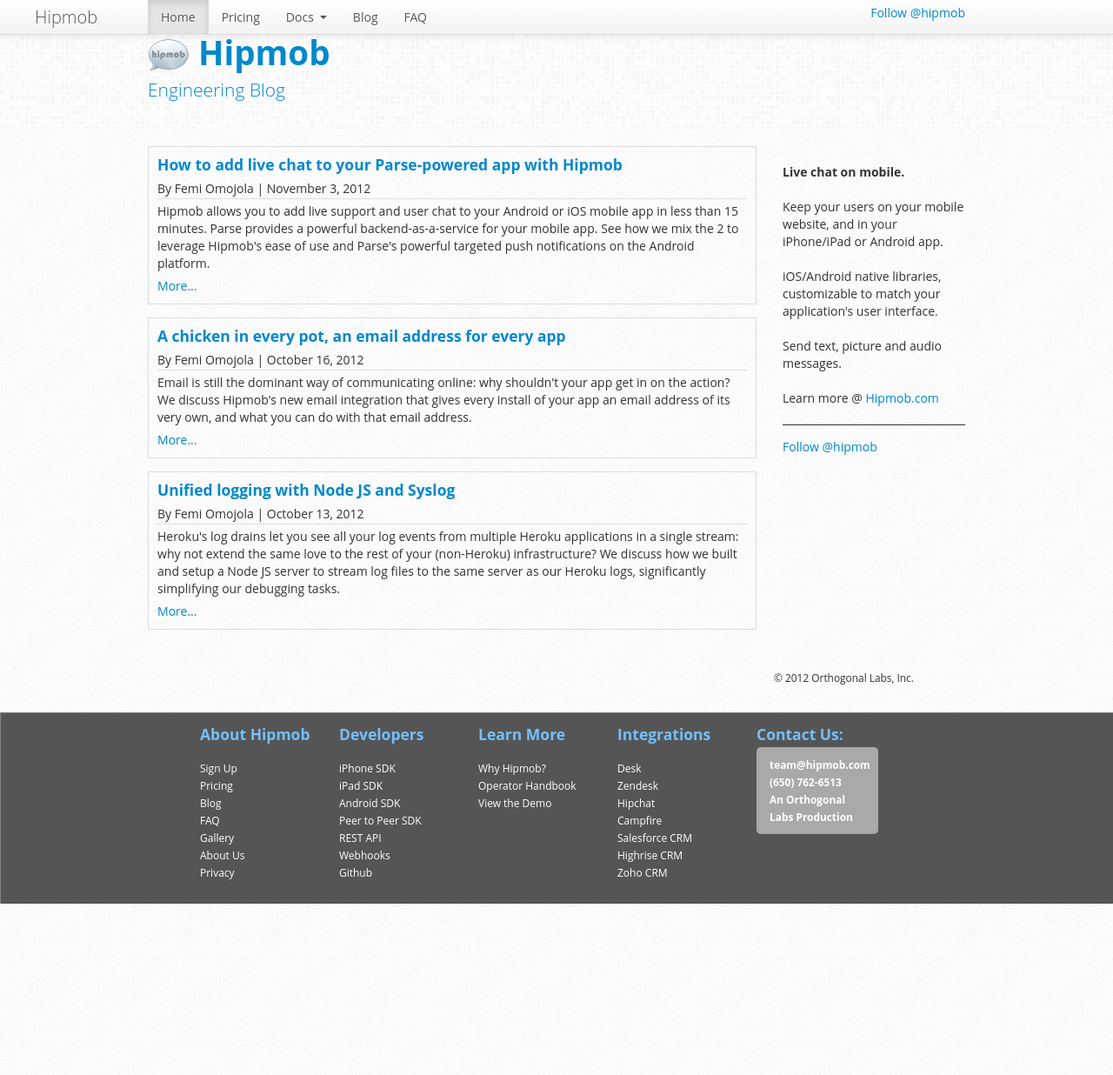
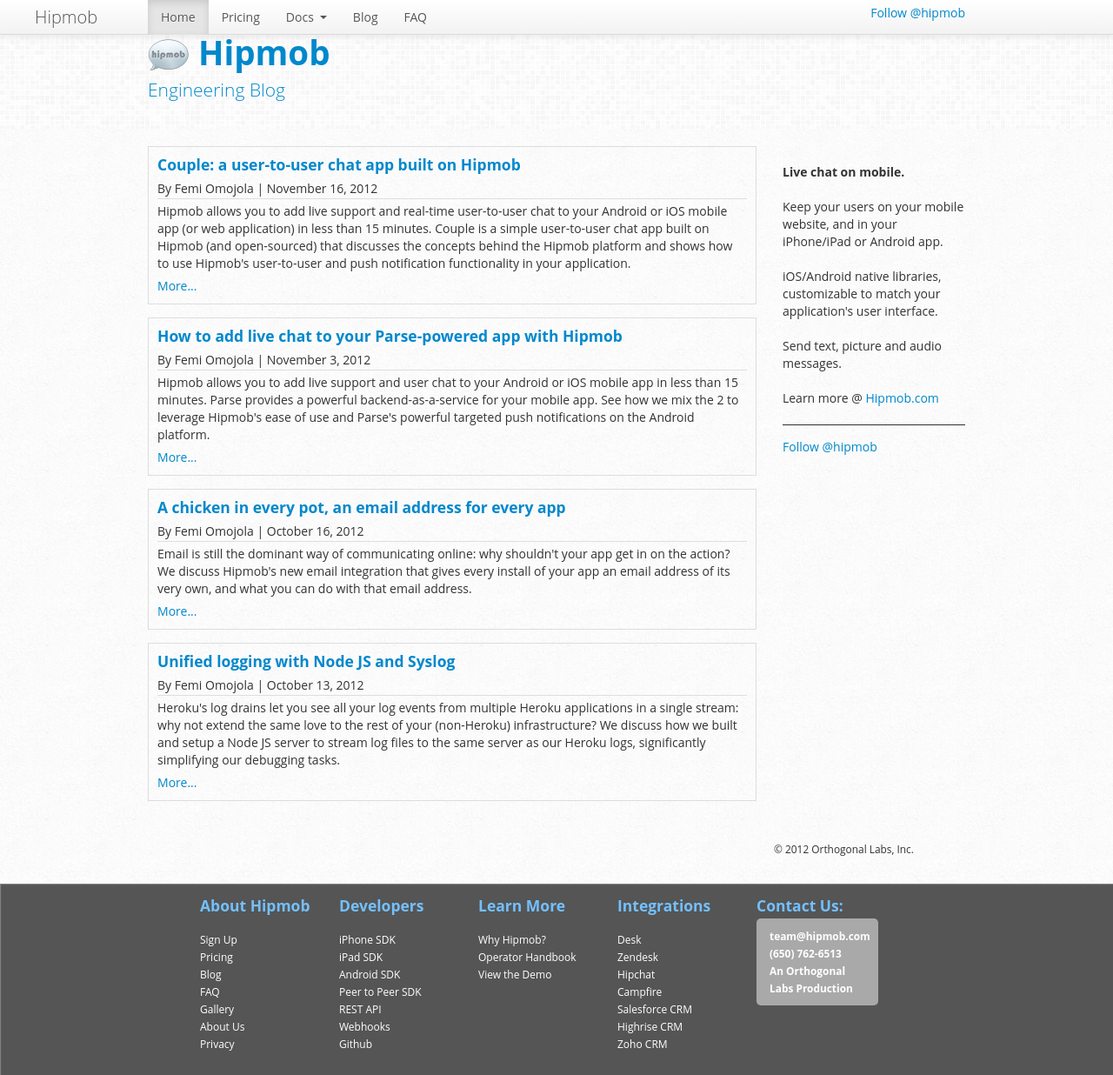
Before and after one commit to Hipmob/hipmob.github.com, a Jekyll site: the page built from index.html, in a window 1280 px wide and 1236 px high. Shown: the whole window at 87% size. Built offline with Jekyll 4.4.1, drawn with Linux system fonts in a browser that asks for light colours; Markdown is read by kramdown in place of the engine named in the settings; comment, search, counter and statistics services are not loaded.

Commit message:
Couple announcement blog post.

```diff
--- a/_posts/2012-10-16-A-Chicken-in-every-pot-,-an-email-address-for-every-app.markdown
+++ b/_posts/2012-10-16-A-Chicken-in-every-pot-,-an-email-address-for-every-app.markdown
@@ -12,7 +12,7 @@
 
 Sorry, couldn't resist: I've wanted to use that opener for a long time. <a href="http://hoover.archives.gov/info/faq.html#chicken" target="_blank">Herbert Hoover never actually used the phrase</a>, but it does bring to mind something that is universally available, and it seemed to fit with what we were trying to do here, so we went with it. A very large percentage of the world's population has at least one email address (in some cases many more than one): it is still one of the most dominant forms of electronic communication, if not THE most dominant (perhaps SMS messaging may have it beat?).
 
-[Hipmob](https://www.hipmob.com "Hipmob") provides live chat; it's as simple as downloading our libraries for iOS and Android, integrating them into your apps with an app key we provide and then you can talk to your users in real time, solve their problems, and make them happy. No servers to setup, no new code to write, just a conversation with your users. In the process, we're trying to make it as simple as possible to talk to your customers, whether you're there when they have a problem or you're away.
+[Hipmob](https://www.hipmob.com "Hipmob") provides an SDK for real-time communication that can be used to provide live support to your users (via chat) or to build user-to-user chat or group chat into your mobile or web app; it's as simple as downloading our libraries (for iOS, Android and the web), integrating them into your apps with an app key we provide and then your app has real-time communications (so you can talk to users or they can talk to each other). No server setup or code to write, just real time communication that scales with you.
 
 #### No operators available
 One of the biggest obstacles as we saw it was that most live chat implementations are limited to talking to the user when they are online and available: this generally requires that an operator be at hand, which can be hard for small companies. Our first attempt to change that was with our <a href="http://www.hipmob.com/documentation/api.html">server API</a>: a fully-featured REST API that lets you send text, picture or audio messages to any app with the Hipmob libraries integrated into it. We built language specific libraries (currently in <a href="https://github.com/Hipmob/hipmob-php">PHP</a>, <a href="https://github.com/Hipmob/hipmob-python">Python</a> and <a href="https://github.com/Hipmob/hipmob-node">Javascript for NodeJS</a>, with Java, Ruby and C# in development) and we think in the long term this will work out well for new applications and tools that are currently being developed.
--- a/_posts/2012-11-03-How-to-add-live-chat-to-your-Parse-powered-app-with-Hipmob.markdown
+++ b/_posts/2012-11-03-How-to-add-live-chat-to-your-Parse-powered-app-with-Hipmob.markdown
@@ -8,7 +8,7 @@
 ---
 <span style="font-weight: bold">TL;DR</span>: <span style="font-style: italic">Hipmob allows you to add live support chat and user chat to your Android or iOS mobile app in less than 15 minutes, while Parse provides a powerful backend-as-a-service for your mobile app. In this article we add Hipmob to a simple Parse app, and using the Parse object identifiers we tie the Hipmob connection to the Parse user. We can then leverage Parse's targeted push notifications to ping the mobile app whenever the mobile user is sent a chat message on the Hipmob platform.</span>
 
-[Hipmob](https://www.hipmob.com "Hipmob") provides live chat; it's as simple as downloading our libraries for iOS and Android, integrating them into your apps with an app key we provide and then you can talk to your users in real time, solve their problems, and make them happy. No servers to setup, no new code to write, just a conversation with your users. In the process, we're trying to make it as simple as possible to talk to your customers, whether you're there when they have a problem or you're away.
+[Hipmob](https://www.hipmob.com "Hipmob") provides an SDK for real-time communication that can be used to provide live support to your users (via chat) or to build user-to-user chat or group chat into your mobile or web app; it's as simple as downloading our libraries (for iOS, Android and the web), integrating them into your apps with an app key we provide and then your app has real-time communications (so you can talk to users or they can talk to each other). No server setup or code to write, just real time communication that scales with you.
 
 Backend-as-a-Service providers are becoming more and more powerful: <a target="_blank" href="https://www.parse.com">Parse</a> is very popular, as well as a fellow YC company, and with support for both user authentication and push notifications it seemed like a natural fit for integration. Tens of thousands of apps leverage Parse's services: being able to instantly add chat to all of those apps seemed like a great idea. A couple of hours later, here we are!
 
--- /dev/null
+++ b/_posts/2012-11-16-Couple-a-user-to-user-chat-app-built-on-Hipmob.markdown
@@ -0,0 +1,25 @@
+---
+layout: post
+title: "Couple: a user-to-user chat app built on Hipmob"
+excerpt: "Hipmob allows you to add live support and real-time user-to-user chat to your Android or iOS mobile app (or web application) in less than 15 minutes. Couple is a simple user-to-user chat app built on Hipmob (and open-sourced) that discusses the concepts behind the Hipmob platform and shows how to use Hipmob's user-to-user and push notification functionality in your application."
+author: "Femi Omojola"
+releasedate: "November 16, 2012"
+pagename: coupleausertouserchatappbuiltonhipmob
+---
+<span style="font-weight: bold">TL;DR</span>: <span style="font-style: italic">Hipmob allows you to add live support chat and real-time user-to-user chat to your Android or iOS mobile app in less than 15 minutes. <a href="https://www.hipmob.com/documentation/tutorials/couple.html">Couple</a> is a user-to-user chat application built on top of Hipmob's platform.</span>
+
+[Hipmob](https://www.hipmob.com "Hipmob") provides an SDK for real-time communication that can be used to provide live support to your users (via chat) or to build user-to-user chat or group chat into your mobile or web app; it's as simple as downloading our libraries (for iOS, Android and the web), integrating them into your apps with an app key we provide and then your app has real-time communications (so you can talk to users or they can talk to each other). No server setup or code to write, just real time communication that scales with you.
+
+Couple demonstrates Hipmob's real-time user-to-user functionality, including user identification, friend lists to control who gets to send messages to other users, launching chats between specific users and setting up push notifications for for offline messaging. You can download <a href="https://play.google.com/store/apps/details?id=com.hipmob.android.couple&hl=en" target="_blank">Couple</a> from the Google Play store and Couple up!
+
+<div style="text-align: center; margin-top: 20px; margin-bottom: 20px">
+<a href="https://play.google.com/store/apps/details?id=com.hipmob.android.couple&hl=en"><img src="https://www.hipmob.com/img/get_it_on_play_logo_large.png" /></a><br /><br />
+<a href="https://www.hipmob.com/documentation/tutorials/couple.html"><h3>View the tutorial</h3></a>
+<br /><br />
+<img src="https://www.hipmob.com/documentation/tutorials/img/couple/figure20.png" /></div>
+
+We've open sourced the code used for the <a href="https://github.com/Hipmob/couple">Android app</a> and the <a href="https://github.com/Hipmob/couple-server">Node server</a> (hosted on Heroku) and hope it can be useful in building your own user-to-user applications.
+
+P.S. If you're building a mobile app and want [first-class, integrated, in-app support chat or user-to-user chat you should check out Hipmob](https://www.hipmob.com/)!
+
+<a href="https://manage.hipmob.com/register" class="btn btn-large btn-success" style="font-weight: bold">Get Started with Hipmob</a>
```
